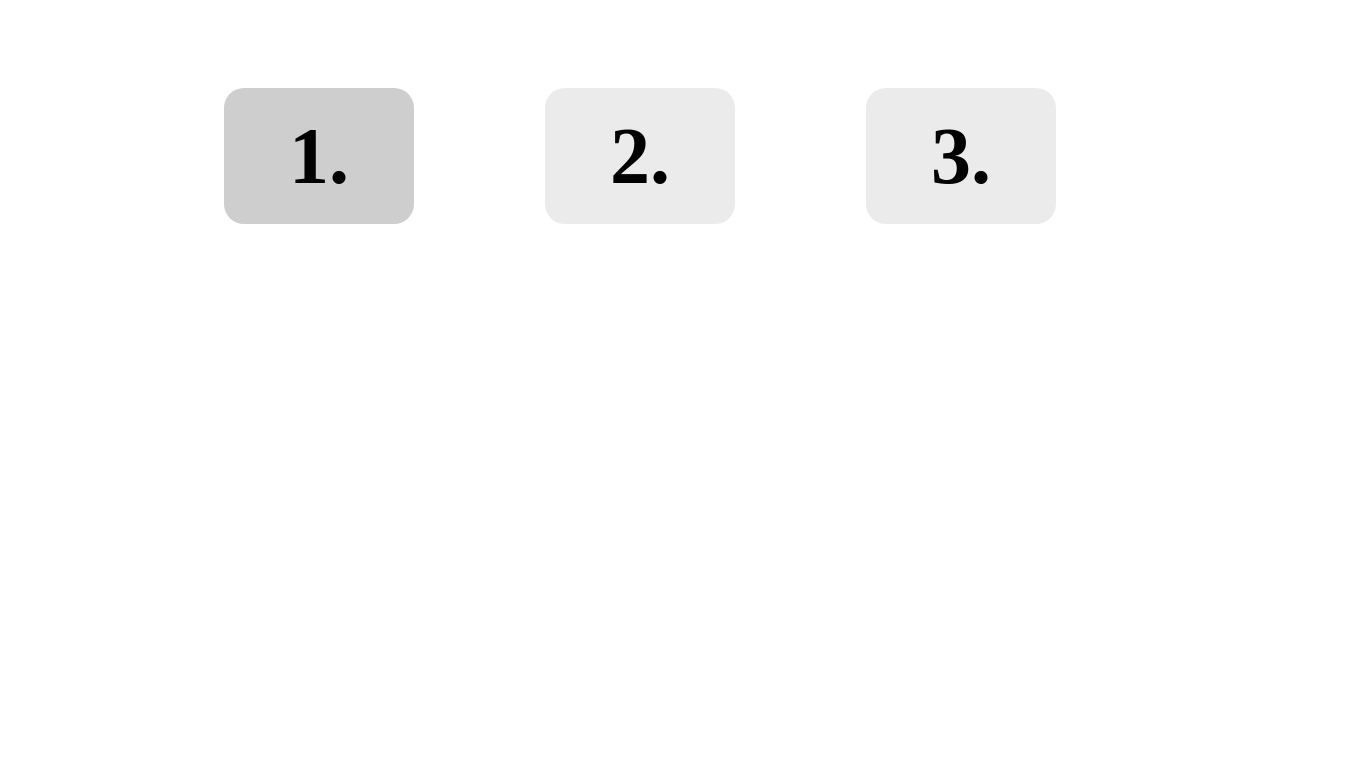
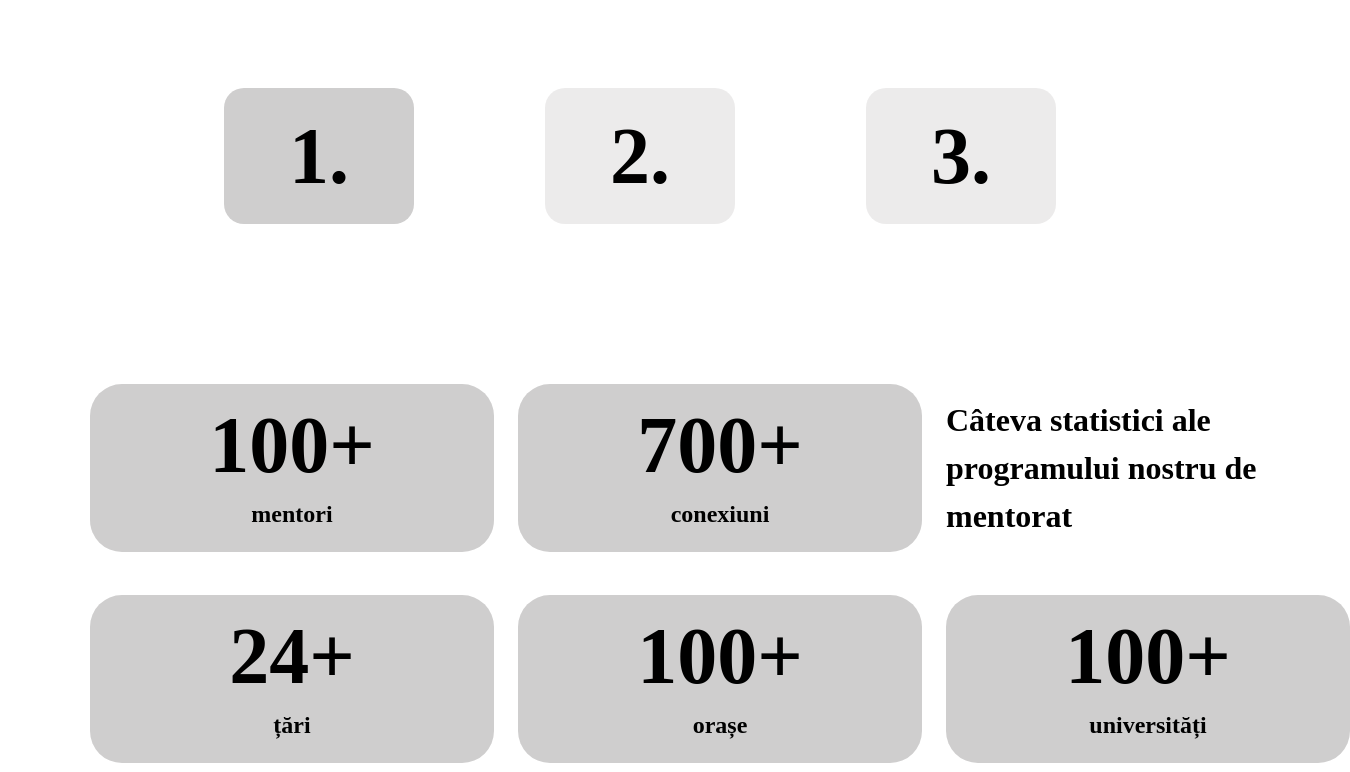
Before and after one commit to Radu007/task, a React (Create React App) app: page / in a window 1280 px wide. Shown: the part 1507-2279 px from the top of the page, 1350 px wide, since content can reach past the window. Before the commit the page ends 1731 px from the top, so only its background shows below. Built offline with nearby package versions, Linux system fonts and the light colour scheme.

Commit message:
Statistics

```diff
--- a/src/Components/Button/Button.jsx
+++ b/src/Components/Button/Button.jsx
@@ -3,8 +3,7 @@ import './Button.sass'
 
 const Button = ({buttonText,backgroundColor, width, height, fontSize, onClick, border, className}) => {
 	const styles = {
-		// backgroundColor: backgroundColor === 'gray' ? "#CFCECE" : '' ? backgroundColor === 'light' ? 'rgba(207, 206, 206, 0.4)' : 'white' : '#ffffff',
-		backgroundColor: backgroundColor === 'light' ? 'rgba(207, 206, 206, 0.4)' : "#CFCECE" ? backgroundColor === 'gray' ? "#CFCECE" : 'rgba(207, 206, 206, 0.4)' ? backgroundColor === 'white' ? '#ffffff' : '#ffffff' : 'gray' : 'white',
+		backgroundColor: backgroundColor === 'light' ? 'rgba(207, 206, 206, 0.4)' : "#CFCECE" ? backgroundColor === 'gray' ? "#CFCECE" : 'rgba(207, 206, 206, 0.4)' ? backgroundColor === 'white' ? '#ffffff' : '' : 'gray' : 'white',
 		width,
 		height,
 		fontSize,
--- a/src/Components/Button/Button.sass
+++ b/src/Components/Button/Button.sass
@@ -6,6 +6,5 @@
 	cursor: pointer
 	text-align: center
 	outline: none
-
-.button-light-gray
-	background-color: rgba(207, 206, 206, 0.4)
+.tab-button
+	margin-bottom: 100px
--- a/src/Components/ComponentWith3Buttons/ComponentWith3Buttons.jsx
+++ b/src/Components/ComponentWith3Buttons/ComponentWith3Buttons.jsx
@@ -53,15 +53,15 @@ console.log(filteredTabContent);
 
 			<div className={tabIndex === filteredTabContent.id ? "content content-active" : "content"}>
 				<div className='content-wrapper'>
-				<img className="content-wrapper_img" src={filteredTabContent.image} alt=""/>
-				<p className="content-wrapper_description">{filteredTabContent.description}</p>
-			</div>
+					<img className="content-wrapper_img" src={filteredTabContent.image} alt=""/>
+					<p className="content-wrapper_description">{filteredTabContent.description}</p>
+				</div>
 			</div>
 
 			<div className="buttons-wrapper">
-				<Button onClick={() => setTabIndex(1)} buttonText={'1.'} backgroundColor={tabIndex === 1 ? 'gray' : 'light'} className='button button-light-gray' width='190px' height='136px' fontSize='80px'/>
-				<Button onClick={() => setTabIndex(2)} buttonText={'2.'} backgroundColor={tabIndex === 2 ? 'gray' : 'light'} className='button button-light-gray' width='190px' height='136px' fontSize='80px'/>
-				<Button onClick={() => setTabIndex(3)} buttonText={'3.'} backgroundColor={tabIndex === 3 ? 'gray' : 'light'} className='button button-light-gray' width='190px' height='136px' fontSize='80px'/>
+				<Button onClick={() => setTabIndex(1)} buttonText={'1.'} backgroundColor={tabIndex === 1 ? 'gray' : 'light'} className='button tab-button' width='190px' height='136px' fontSize='80px'/>
+				<Button onClick={() => setTabIndex(2)} buttonText={'2.'} backgroundColor={tabIndex === 2 ? 'gray' : 'light'} className='button tab-button' width='190px' height='136px' fontSize='80px'/>
+				<Button onClick={() => setTabIndex(3)} buttonText={'3.'} backgroundColor={tabIndex === 3 ? 'gray' : 'light'} className='button tab-button' width='190px' height='136px' fontSize='80px'/>
 			</div>
 		</div>
 	)
--- /dev/null
+++ b/src/Components/SomeStatistics/SomeStatistics.jsx
@@ -0,0 +1,44 @@
+import React from 'react'
+import Button from '../Button/Button'
+import './SomeStatistics.sass'
+
+function SomeStatistics() {
+
+	const statistics = [{
+			title: '100+',
+			subtitle: 'mentori'
+		}, {
+			title: '700+',
+			subtitle: 'conexiuni',
+		}, {
+			title: 'Câteva statistici ale programului nostru de mentorat',
+			subtitle: ''
+		}, {
+			title: '24+',
+			subtitle: 'țări'
+		}, {
+			title: '100+',
+			subtitle: 'orașe'
+		}, {
+			title: '100+',
+			subtitle: 'universități'
+		}
+	];
+
+	return (
+		<div className='statistics'>
+			{statistics.map((statistic) => (
+				<div className={statistic.title.length > 5 ? 'statistics-wrapper-text' : 'statistics-wrapper'}>
+					<h1 className={statistic.title.length > 5 ? 'statistics-wrapper-text' : 'statistics-wrapper_title'}>{statistic.title}</h1>
+					<p className='statistics-wrapper_subtitle'>{statistic.subtitle}</p>
+				</div>
+			))}
+
+
+
+
+		</div>
+	)
+}
+
+export default SomeStatistics
--- /dev/null
+++ b/src/Components/SomeStatistics/SomeStatistics.sass
@@ -0,0 +1,31 @@
+@import '../Mixin/FontsMixins.sass'
+
+.statistics
+	width: 1260px
+	margin: 0 auto
+	display: grid
+	grid-template-columns: 1fr 1fr 1fr
+	grid-template-rows: 1fr 1fr
+	align-items: center
+	grid-gap: 24px
+	margin-top: 50px
+	&-wrapper
+		width: 404px
+		height: 168px
+		background: #CFCECE
+		border-radius: 32px
+		&_title
+			@include bold
+			font-size: 80px
+			margin: 15px 109.5px 10px 109.5px
+			text-align: center
+		&_subtitle
+			@include bold
+			font-size: 24px
+			margin: 0
+			text-align: center
+		&-text
+			@include bold
+			font-size: 32px
+			background: #fff
+			line-height: 48px
--- a/src/Screens/MainScreen/MainScreen.jsx
+++ b/src/Screens/MainScreen/MainScreen.jsx
@@ -1,6 +1,7 @@
 import React from 'react'
 import Button from '../../Components/Button/Button'
 import ComponentWith3Buttons from '../../Components/ComponentWith3Buttons/ComponentWith3Buttons'
+import SomeStatistics from '../../Components/SomeStatistics/SomeStatistics'
 import './MainScreen.sass'
 
 function MainScreen() {
@@ -12,7 +13,7 @@ function MainScreen() {
 				<Button className='button' buttonText={'Join Us'} backgroundColor={'gray'} width='298px' height='94px' fontSize='32px'/>
 			</div>
 			<ComponentWith3Buttons title={'În ce constă programul?'} mainDescription={'Programul de mentorat constă în discuții, tête-à-tête sau virtuale, dintre un mentor și un mentee, în care pot fi abordate următoarele subiecte:'}/>
-
+			<SomeStatistics />
 		</div>
 	)
 }
```
